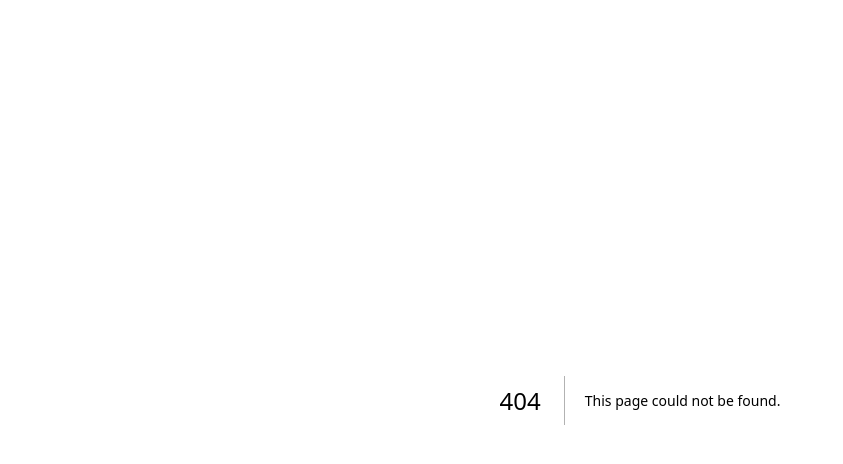
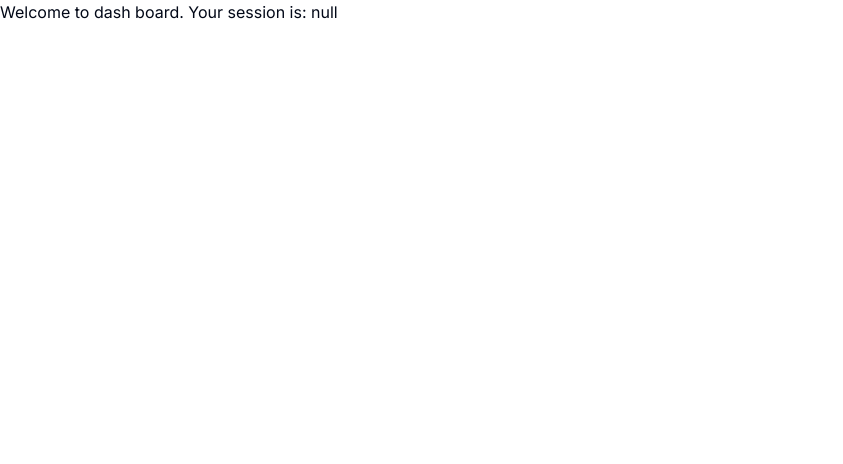
Before and after one commit to Scott-Zeta/Auth-Toolkit, a Next.js app: page /dashboard in a window 1280 px wide. Before the commit this address had no page. Shown: the top 464 px of the page, without its empty margins (0-843 px from the left). Built offline with nearby package versions, Linux system fonts and the light colour scheme; no server answers.

Commit message:
create protected demo page

```diff
--- /dev/null
+++ b/app/(protected)/dashboard/page.tsx
@@ -0,0 +1,10 @@
+import { auth } from '@/auth';
+
+const dashboard = async () => {
+  const session = await auth();
+  return (
+    <div>Welcome to dash board. Your session is: {JSON.stringify(session)}</div>
+  );
+};
+
+export default dashboard;
```
